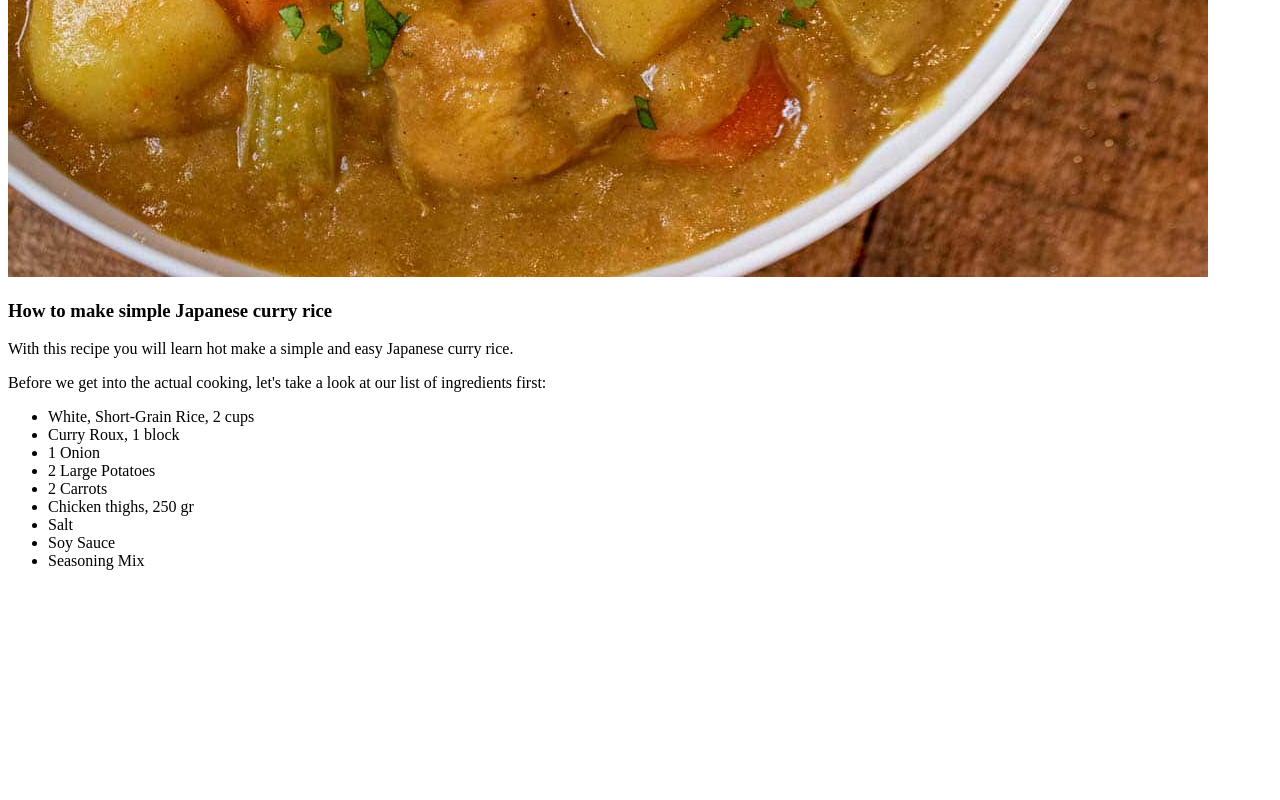
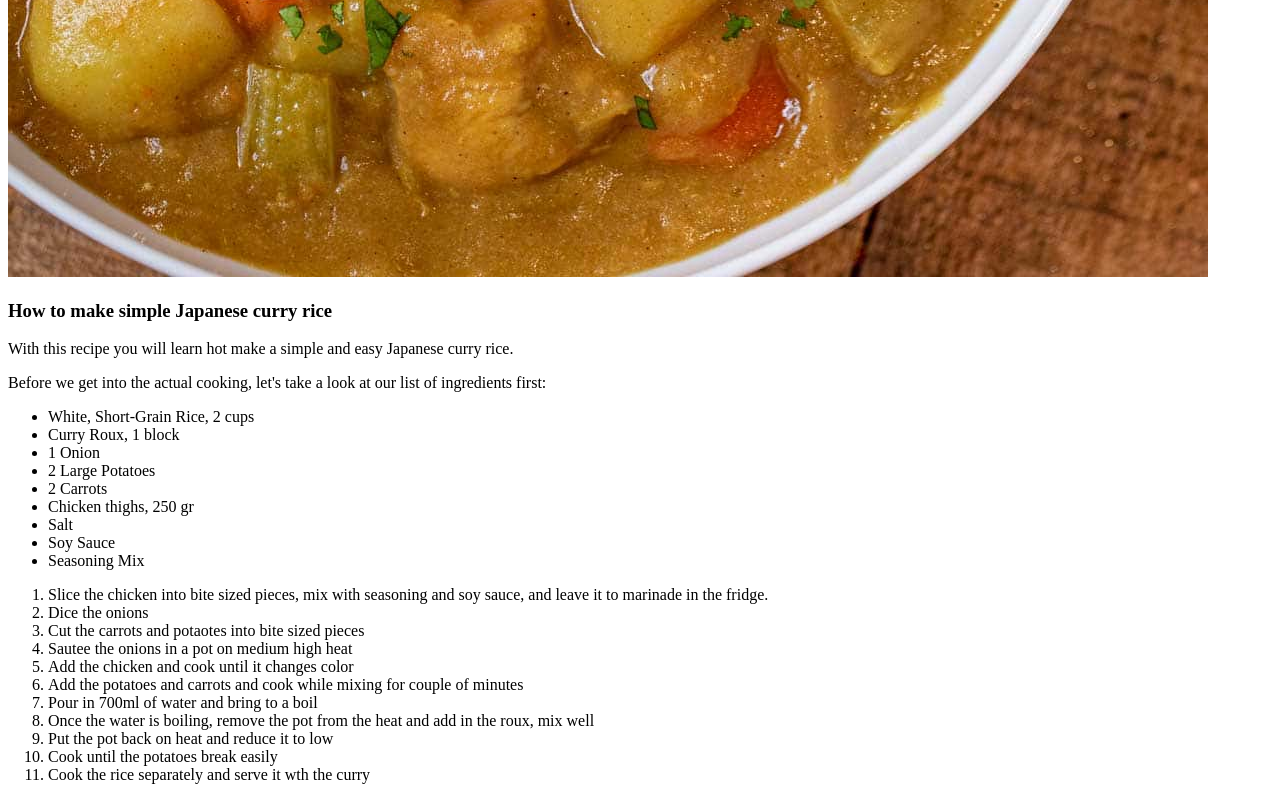
Before and after one commit to miland93/odin-recipes, a plain HTML site: page recipes/curry-rice.html in a window 1280 px wide. Shown: the part 1003-1803 px from the top of the page. Before the commit the page ends 1589 px from the top, so only its background shows below. Drawn offline with Linux system fonts and the light colour scheme.

Commit message:
Added cooking instructions for curry rice

```diff
--- a/recipes/curry-rice.html
+++ b/recipes/curry-rice.html
@@ -25,5 +25,18 @@
         <li>Soy Sauce</li>
         <li>Seasoning Mix</li>
     </ul>
+    <ol>
+        <li>Slice the chicken into bite sized pieces, mix with seasoning and soy sauce, and leave it to marinade in the fridge.</li>
+        <li>Dice the onions</li>
+        <li>Cut the carrots and potaotes into bite sized pieces</li>
+        <li>Sautee the onions in a pot on medium high heat</li>
+        <li>Add the chicken and cook until it changes color</li>
+        <li>Add the potatoes and carrots and cook while mixing for couple of minutes</li>
+        <li>Pour in 700ml of water and bring to a boil</li>
+        <li>Once the water is boiling, remove the pot from the heat and add in the roux, mix well</li>
+        <li>Put the pot back on heat and reduce it to low</li>
+        <li>Cook until the potatoes break easily</li>
+        <li>Cook the rice separately and serve it wth the curry</li>
+    </ol>
 </body>
 </html>
```
